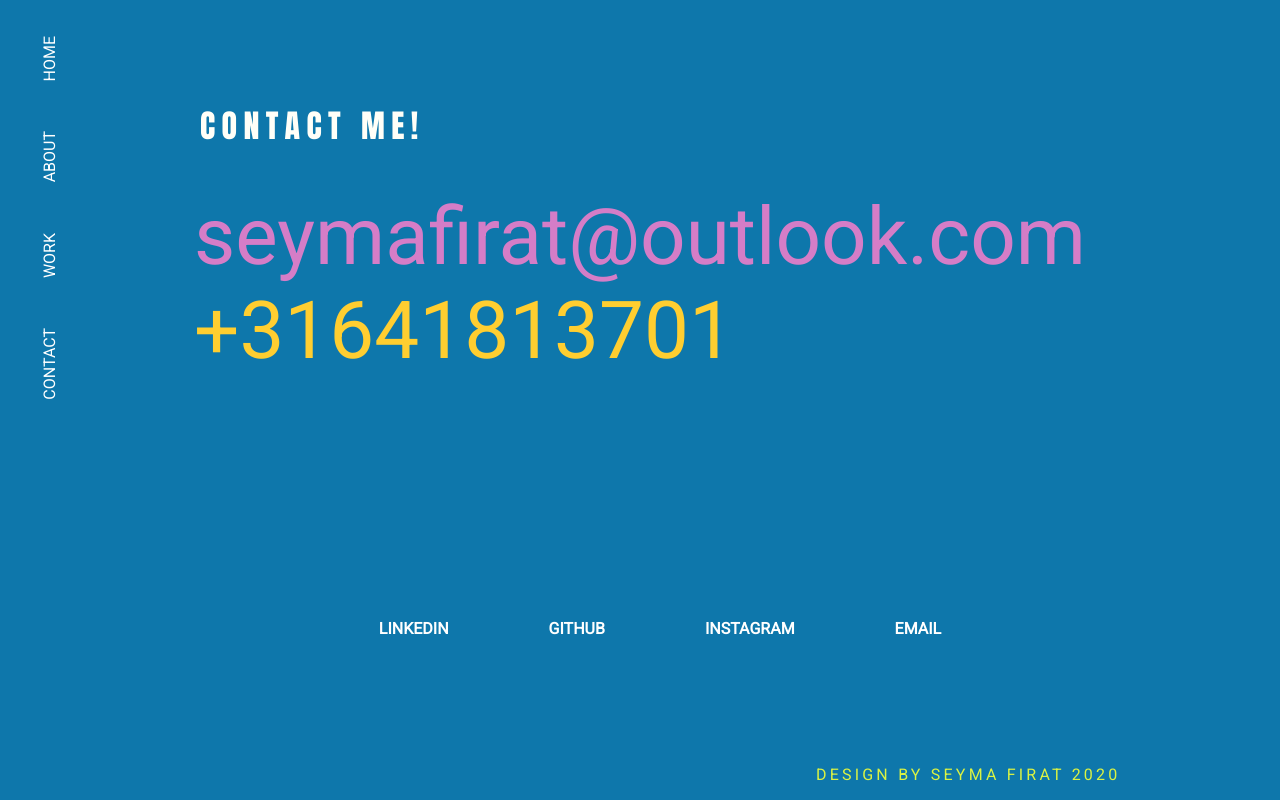
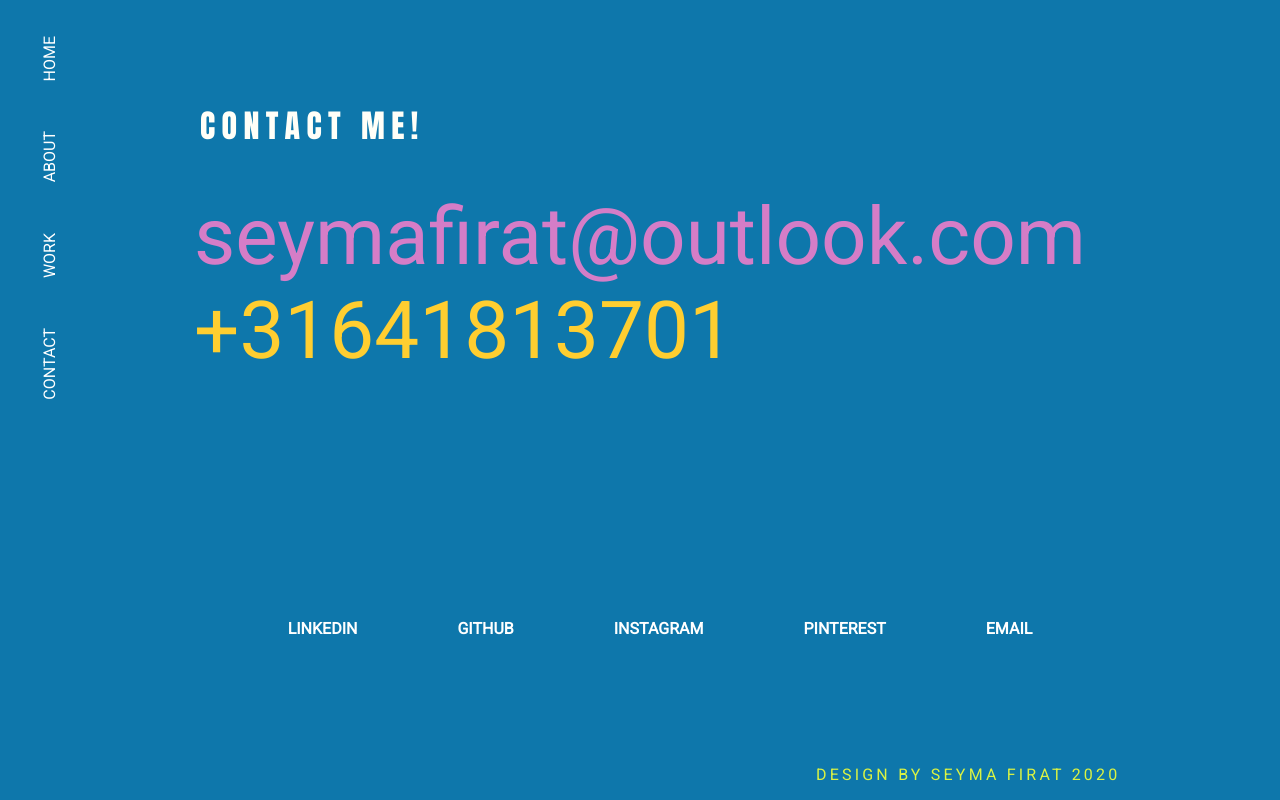
Before and after one commit to seymonyu/seymafirat, a React (Create React App) app: page /contact in a window 1280 px wide. Built offline with nearby package versions, Linux system fonts and the light colour scheme; a web font is replaced by a local one.

Commit message:
pinterest link

```diff
--- a/src/containers/contact/Contact.js
+++ b/src/containers/contact/Contact.js
@@ -78,7 +78,22 @@ function Contact() {
               </div>
             </h4>
           </a>
-
+          <a
+            className="contact-link-item"
+            href="https://nl.pinterest.com/seymonyu/"
+            target="_blank"
+            rel="noopener noreferrer"
+          >
+            {" "}
+            <h4 class="wordCarousel">
+              <div>
+                <ul class="flip2">
+                  <li>PINTEREST</li>
+                  <li>PINTEREST</li>
+                </ul>
+              </div>
+            </h4>
+          </a>
           <a
             className="contact-link-item"
             href="mailto:seymafirat@outlook.com"
```
